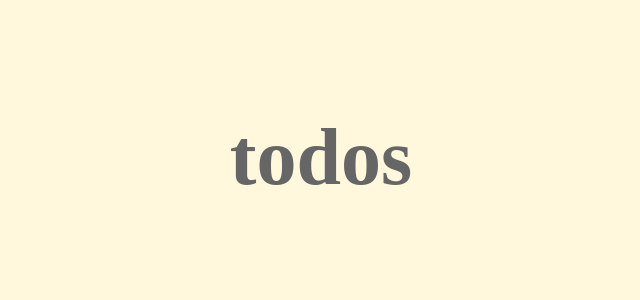
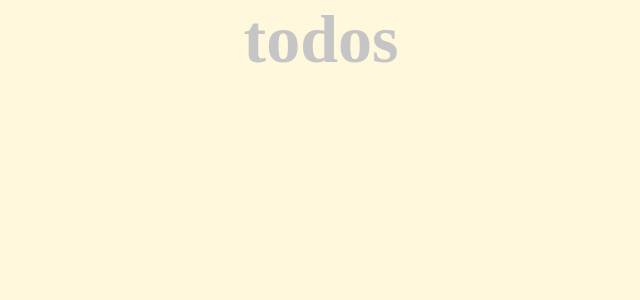
Before and after one commit to skyv26/react-todo-app-v1, a React (Create React App) app: page / in a window 1280 px wide. Shown: the top 300 px of the page, without its empty margins (319-959 px from the left). Built offline with nearby package versions, Linux system fonts and the light colour scheme.

Commit message:
Update `Header.module.css` file

```diff
--- a/src/components/Header/Header.module.css
+++ b/src/components/Header/Header.module.css
@@ -1,11 +1,10 @@
 .Header {
-  padding-top: 7rem;
   text-align: center;
 }
 
 .Logo {
   text-decoration: none;
-  color: #666;
-  font-size: 5rem;
+  color: rgb(197, 197, 197);
+  font-size: 4.25rem;
   font-weight: bold;
 }
```
